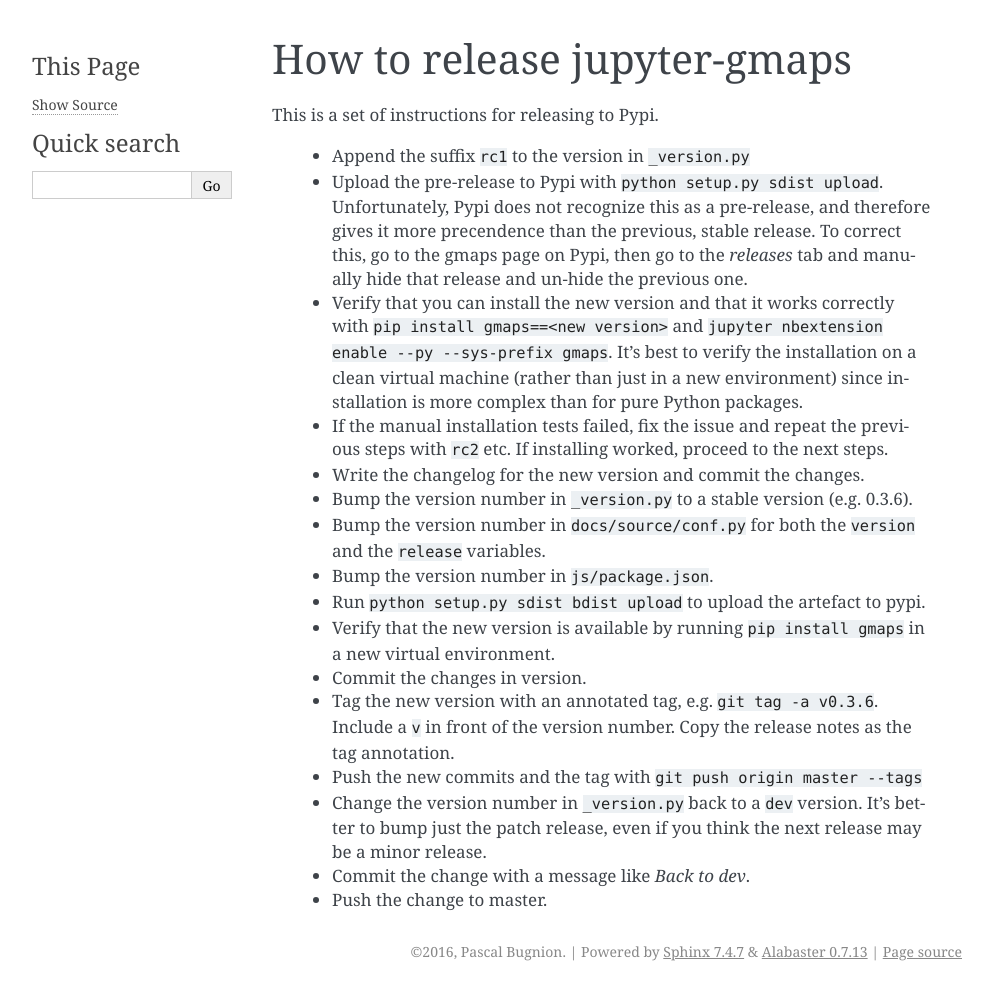
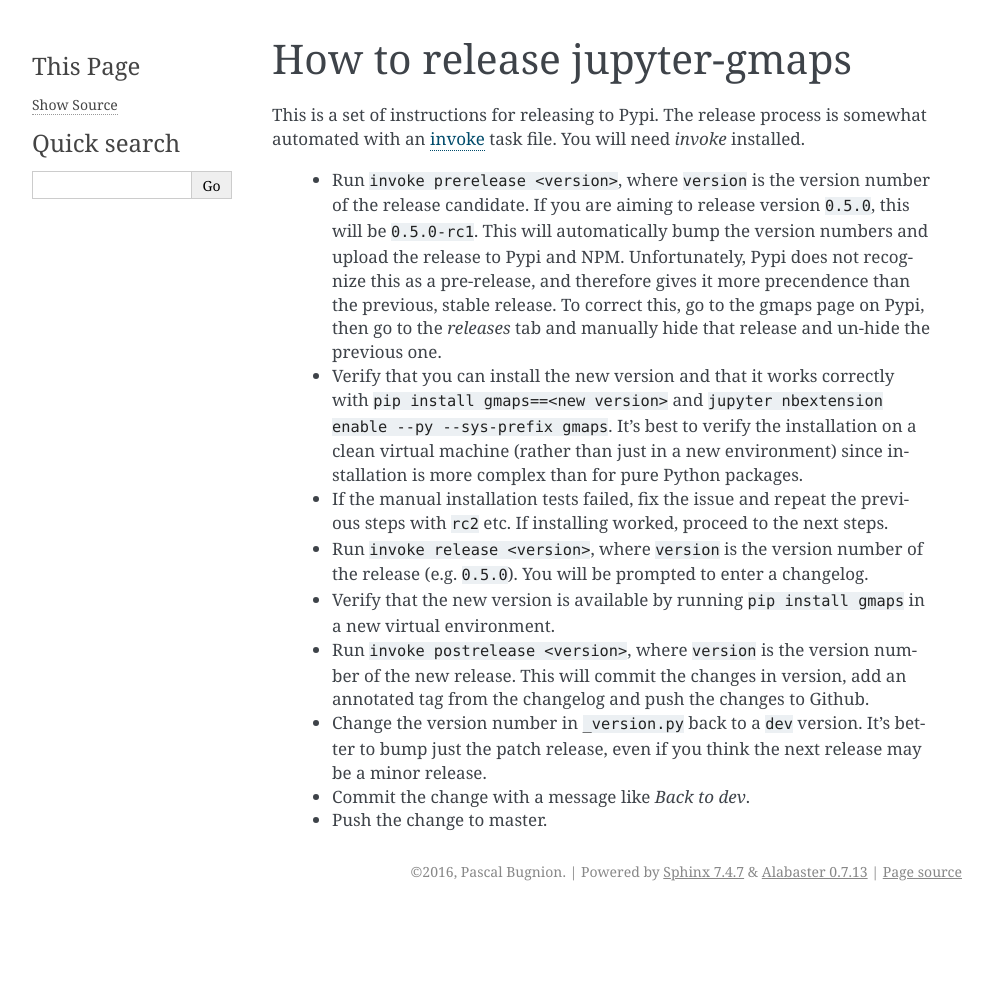
Before and after one commit to pbugnion/gmaps, a Sphinx documentation site: the page built from docs/source/how-to-release.rst, in a window 1280 px wide. Shown: the whole page, without its empty margins (148-1141 px from the left). Built offline with Sphinx 7.4.7, drawn with Linux system fonts in a browser that asks for light colours; after the commit the page ends 911 px from its top, so only the background shows below that.

Commit message:
Update how-to-release documentation for new semi-automated process

```diff
--- a/docs/source/how-to-release.rst
+++ b/docs/source/how-to-release.rst
@@ -2,33 +2,19 @@
 How to release jupyter-gmaps
 ----------------------------
 
-This is a set of instructions for releasing to Pypi.
+This is a set of instructions for releasing to Pypi. The release process is somewhat automated with an `invoke <http://docs.pyinvoke.org/en/latest/getting_started.html>`_ task file. You will need `invoke` installed.
 
- - Append the suffix ``rc1`` to the version in ``_version.py``
-
- - Upload the pre-release to Pypi with ``python setup.py sdist upload``. Unfortunately, Pypi does not recognize this as a pre-release, and therefore gives it more precendence than the previous, stable release. To correct this, go to the gmaps page on Pypi, then go to the `releases` tab and manually hide that release and un-hide the previous one.
+ - Run ``invoke prerelease <version>``, where ``version`` is the version number of the release candidate. If you are aiming to release version ``0.5.0``, this will be ``0.5.0-rc1``. This will automatically bump the version numbers and upload the release to Pypi and NPM. Unfortunately, Pypi does not recognize this as a pre-release, and therefore gives it more precendence than the previous, stable release. To correct this, go to the gmaps page on Pypi, then go to the `releases` tab and manually hide that release and un-hide the previous one.
 
  - Verify that you can install the new version and that it works correctly with ``pip install gmaps==<new version>`` and ``jupyter nbextension enable --py --sys-prefix gmaps``. It's best to verify the installation on a clean virtual machine (rather than just in a new environment) since installation is more complex than for pure Python packages.
 
  - If the manual installation tests failed, fix the issue and repeat the previous steps with ``rc2`` etc. If installing worked, proceed to the next steps.
 
- - Write the changelog for the new version and commit the changes.
-
- - Bump the version number in ``_version.py`` to a stable version (e.g. 0.3.6).
-
- - Bump the version number in ``docs/source/conf.py`` for both the ``version`` and the ``release`` variables.
-
- - Bump the version number in ``js/package.json``.
-
- - Run ``python setup.py sdist bdist upload`` to upload the artefact to pypi.
+ - Run ``invoke release <version>``, where ``version`` is the version number of the release (e.g. ``0.5.0``). You will be prompted to enter a changelog.
 
  - Verify that the new version is available by running ``pip install gmaps`` in a new virtual environment.
 
- - Commit the changes in version.
-
- - Tag the new version with an annotated tag, e.g. ``git tag -a v0.3.6``. Include a ``v`` in front of the version number. Copy the release notes as the tag annotation.
-
- - Push the new commits and the tag with ``git push origin master --tags``
+ - Run ``invoke postrelease <version>``, where ``version`` is the version number of the new release. This will commit the changes in version, add an annotated tag from the changelog and push the changes to Github.
 
  - Change the version number in ``_version.py`` back to a ``dev`` version. It's better to bump just the patch release, even if you think the next release may be a minor release.
 
```
